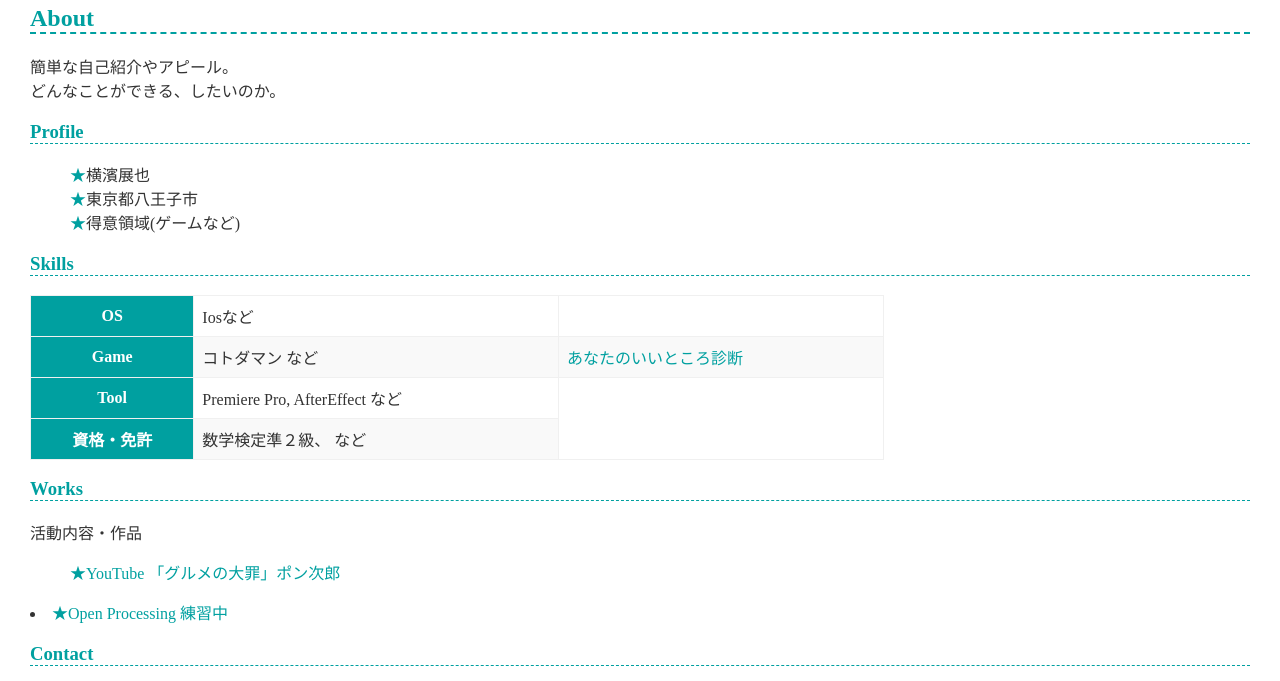
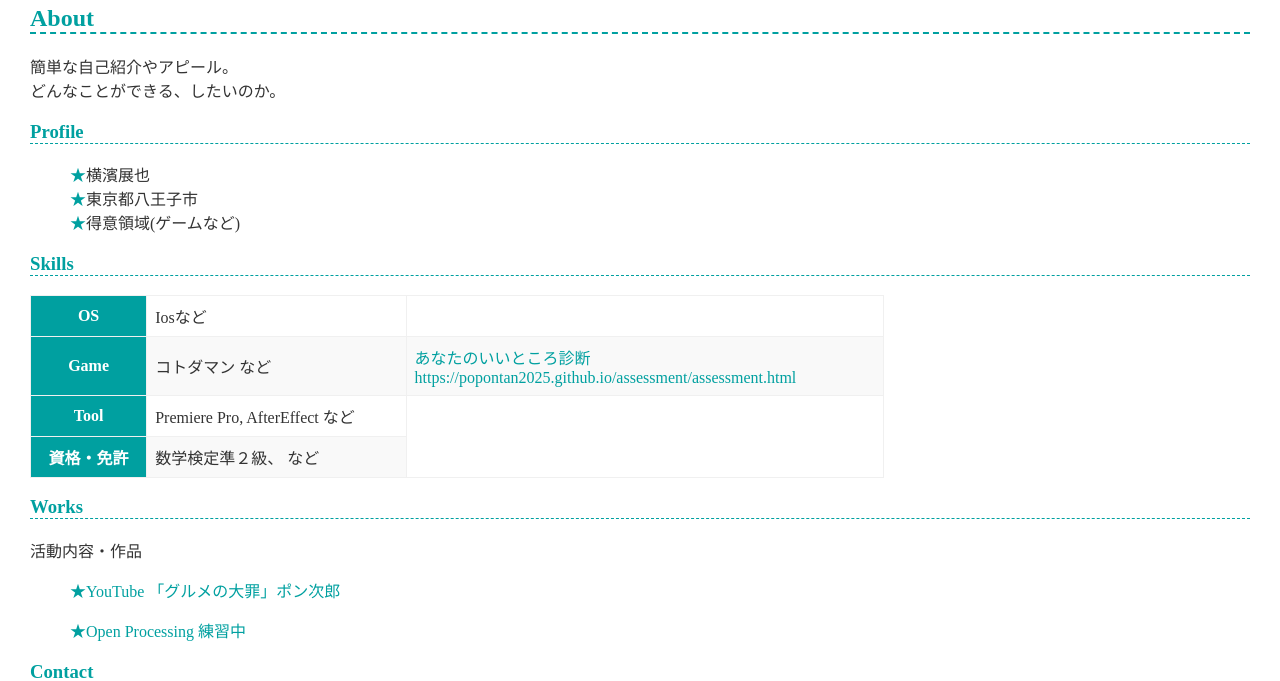
Before and after one commit to PopontaN2025/poponta2025.github.io, a plain HTML site: page index.html in a window 1280 px wide. Shown: the part 117-798 px from the top of the page. Drawn offline with Linux system fonts and the light colour scheme.

Commit message:
Update index.html

```diff
--- a/index.html
+++ b/index.html
@@ -22,7 +22,8 @@
   <th>Game</th>
 <td>コトダマン など</td>
 <td>
- <a href src="https://popontan2025.github.io/assessment/assessment.html"> あなたのいいところ診断 </a>
+ <a href src="https://popontan2025.github.io/assessment/assessment.html"> あなたのいいところ診断<br>
+   https://popontan2025.github.io/assessment/assessment.html</a>
 </td> </tr>
 <tr>
 <th>Tool</th> <td>Premiere Pro, AfterEffect など</td>
@@ -33,6 +34,7 @@
 <h3>Works</h3> <p>活動内容・作品</p> <ul>
  <li><a href="https://www.youtube.com/@PONJRO">YouTube 「グルメの大罪」ポン次郎</a>
   </li> </ul>
+    <ul>
      <li><a href="https://openprocessing.org/user/531951/?view=sketches">Open Processing 練習中</a>
   </li> </ul>
 <!--
```
